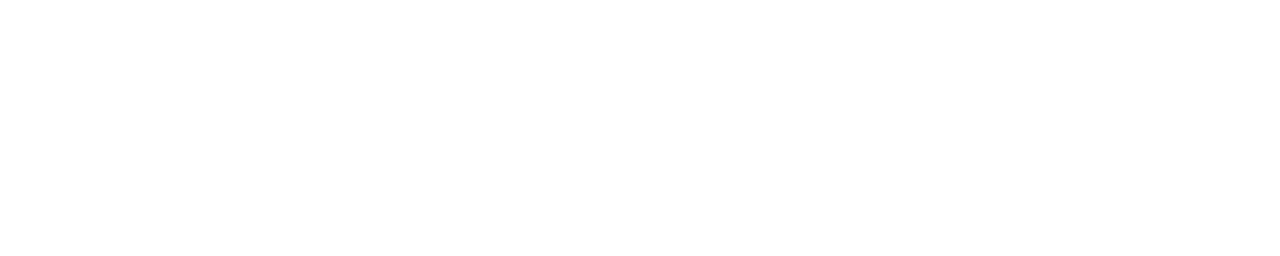
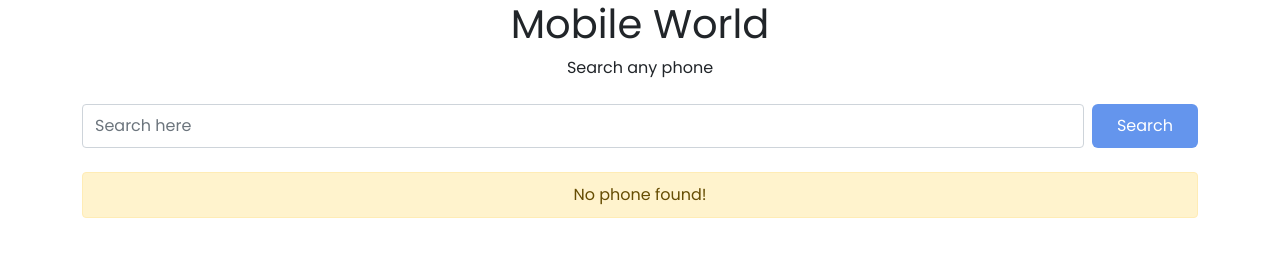
Before and after one commit to Habidhossen/Mobile-World, a plain HTML site: page index.html in a window 1280 px wide. Drawn offline with nearby package versions, Linux system fonts and the light colour scheme.

Commit message:
code added

```diff
--- a/css/style.css
+++ b/css/style.css
@@ -1,3 +1,23 @@
-body {
+/* Set default styles */
+* {
+  margin: 0;
+  padding: 0;
+  box-sizing: border-box;
   font-family: "Poppins", sans-serif;
 }
+/* search button */
+.search-btn {
+  background-color: #6495ed;
+  padding: 10px 25px;
+  color: white;
+  border: none;
+  border-radius: 6px;
+}
+.form-control:focus {
+  /* border-color: #6495ed;
+  box-shadow: 0 0 0 0.2rem rgba(40, 167, 69, 0.25); */
+}
+/* alert */
+.alert {
+  padding: 10px 20px;
+}
--- a/index.html
+++ b/index.html
@@ -24,7 +24,34 @@
   </head>
   <body>
     <!-- Header Starts here -->
-    <header></header>
+    <header>
+      <!-- set title -->
+      <div class="text-center">
+        <h1 class="title">Mobile World</h1>
+        <p class="sub-title">Search any phone</p>
+      </div>
+
+      <div class="container">
+        <!-- search area -->
+        <div class="d-flex my-4">
+          <input
+            id="input-value"
+            class="form-control me-2"
+            type="search"
+            placeholder="Search here"
+            aria-label="Search"
+          />
+          <button onclick="searchPhone()" class="search-btn" type="submit">
+            Search
+          </button>
+        </div>
+
+        <!-- alert message -->
+        <div class="alert alert-warning text text-center" role="alert">
+          No phone found!
+        </div>
+      </div>
+    </header>
 
     <!-- Main Starts here -->
     <main></main>
```
